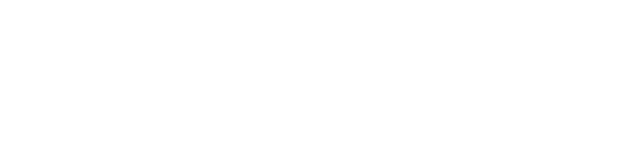
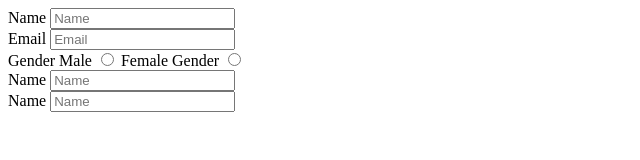
Before and after one commit to acciojob/signup-form-car-salman9011, a website: page main.html in a window 1280 px wide. Shown: the whole page, without its empty margins (0-640 px from the left). Drawn offline with Linux system fonts and the light colour scheme.

Commit message:
created a submission

```diff
--- a/main.html
+++ b/main.html
@@ -8,6 +8,30 @@
 
 <body>
 	<!-- the entire body must be written by student -->
+	<form action="#" method="post">
+		<label for="name">Name</label>
+		<input type="text" required id="name" placeholder="Name"><br>
+
+
+		<label for="email">Email</label>
+		<input type="email" required  id="email" placeholder="Email"><br>
+
+		<label for="gender">Gender</label>
+		<label for="gender_m">Male</label>
+		<input type="radio" required id="gender_m" name="gender">
+		<label for="gender_f">Female</label>
+
+
+		<label for="gender">Gender</label>
+		<input type="radio" required id="gender_m"><br>
+
+		<label for="name">Name</label>
+		<input type="tex" required id="name" placeholder="Name"><br>
+		<label for="name">Name</label>
+		<input type="text" required id="name" placeholder="Name">
+
+
+ </form>
     <script type="text/javascript" src="./script.js">
 </script>
 
```
